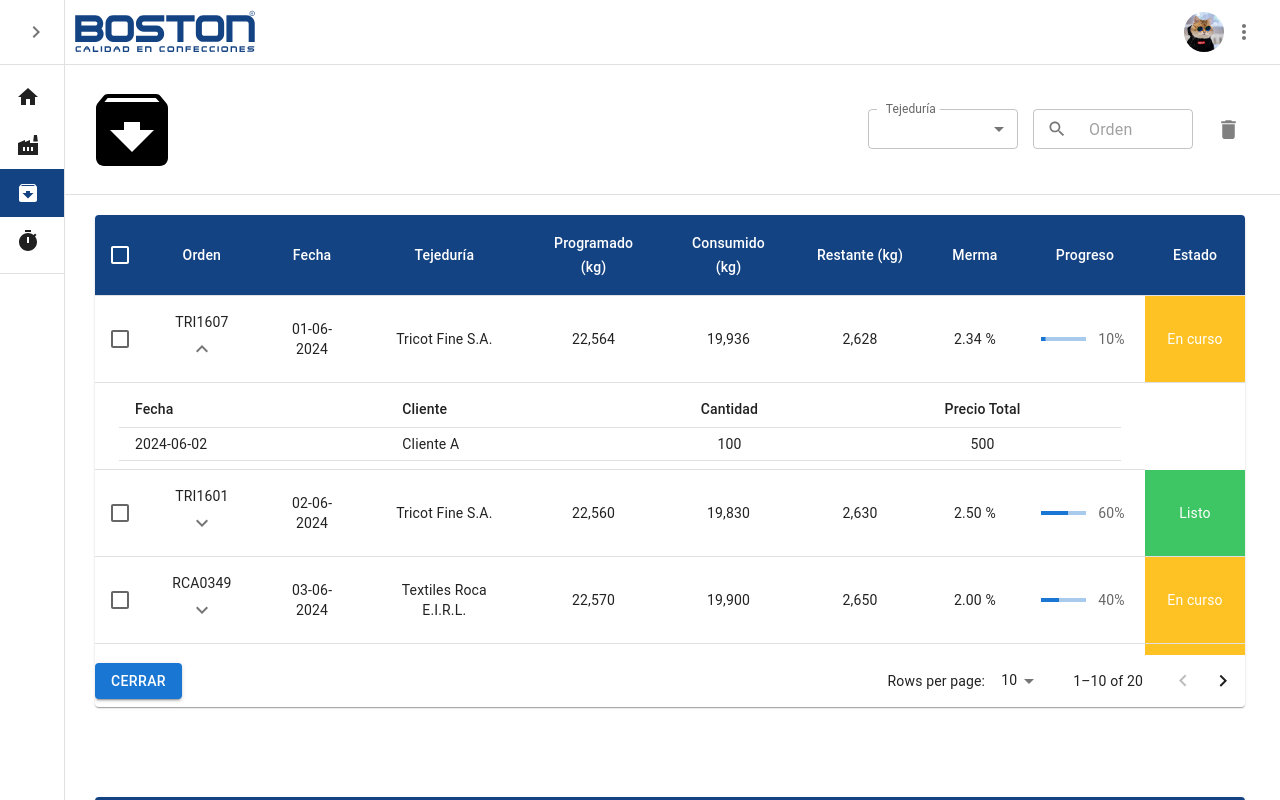
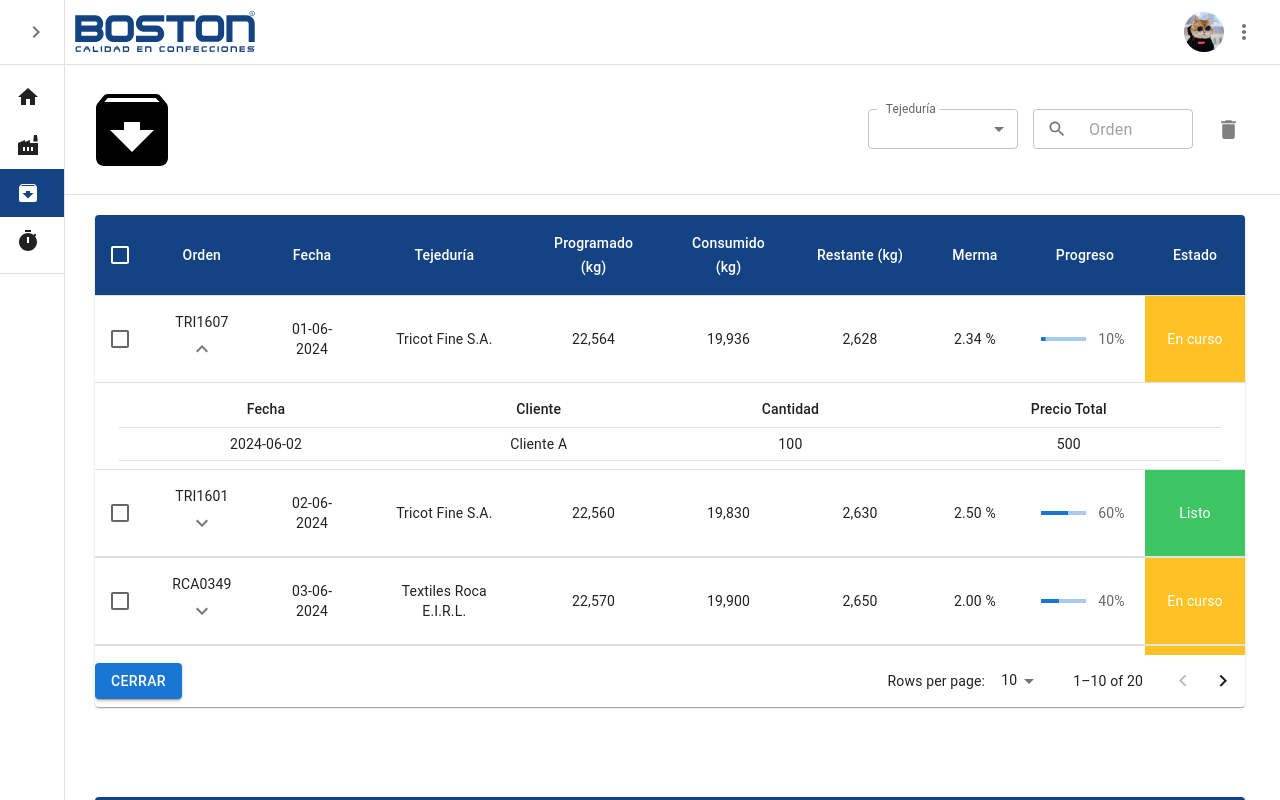
Before and after one commit to boston-sistemas/ERP-Frontend, a Next.js app: page /revision_stock in a window 1280 px wide. Both pictures are taken after a click on the button 201 px from the left and 349 px from the top of the page. Shown: the top 800 px of the page. Built offline with nearby package versions, Linux system fonts and the light colour scheme.

Commit message:
Tabla con transición suave

```diff
--- a/src/components/operaciones/modulo1/tablas/tabla_stock_pendiente.tsx
+++ b/src/components/operaciones/modulo1/tablas/tabla_stock_pendiente.tsx
@@ -39,6 +39,8 @@ const columns: readonly Column[] = [
   { id: 'progress', label: 'Progreso', minWidth: 120, align: 'center', format: (value: number) => `${value.toFixed(2)} %` },
   { id: 'state', label: 'Estado', minWidth: 100, align: 'center' },
 ];
+
+
 
 
 export default function Tabla_stock_pendiente() {
@@ -92,19 +94,15 @@ export default function Tabla_stock_pendiente() {
 
   const handleClick = (event: React.MouseEvent<unknown>, order: string) => {
     const newSelected = { ...selected, [order]: !selected[order] };
-    if (newSelected[order]) {
     setSelected(newSelected);
-    } else {
-      const remainingSelected = { ...newSelected };
-      delete remainingSelected[order];
-      setSelected(remainingSelected);
-    }
   };
-
 
   const handleToggleSubOrder = (event: React.MouseEvent<HTMLButtonElement, MouseEvent>, order: string) => {
   event.stopPropagation();
-    setOpenSubOrders(prev => ({ ...prev, [order]: !prev[order] }));
+  setOpenSubOrders(prev => ({
+    ...prev,
+    [order]: !prev[order] // Cambiar el valor directamente sin depender del estado anterior
+  }));
 };
 
   const getStateColor = (state: any) => {
@@ -179,7 +177,10 @@ export default function Tabla_stock_pendiente() {
                       <IconButton
                       aria-label="expand row"
                       size="small"
-                        onClick={(event) => handleToggleSubOrder(event, row.order)} // Pasar el evento al manejador
+                      onClick={(event) => {
+                        event.stopPropagation();
+                        handleToggleSubOrder(event, row.order);
+                      }}
                     >
                       {openSubOrders[row.order] ? <ExpandLessIcon /> : <ExpandMoreIcon />}
                     </IconButton>
@@ -204,16 +205,15 @@ export default function Tabla_stock_pendiente() {
                       {row.state}
                     </TableCell>
                   </TableRow>
-                  {openSubOrders[row.order] && (
                   <TableRow>
-                      <TableCell style={{ paddingBottom: 0, paddingTop: 0 }} colSpan={9}>
-                        <Collapse in={isRowExpanded}  unmountOnExit>
+                    <TableCell style={{ paddingBottom: 0, paddingTop: 0 }} colSpan={columns.length + 1}>
+                      <Collapse in={isRowExpanded} timeout="auto" unmountOnExit>
                         <Box margin={1}>
                           <Table size="small" aria-label="sub-orders">
                             <TableHead>
                               <TableRow>
-                                  <TableCell>Fecha</TableCell>
-                                  <TableCell>Cliente</TableCell>
+                                <TableCell align="center">Fecha</TableCell>
+                                <TableCell align="center">Cliente</TableCell>
                                 <TableCell align="center">Cantidad</TableCell>
                                 <TableCell align="center">Precio Total</TableCell>
                               </TableRow>
@@ -221,8 +221,8 @@ export default function Tabla_stock_pendiente() {
                             <TableBody>
                               {row.subOrders.map((subOrder, index) => (
                                 <TableRow key={index}>
-                                    <TableCell>{subOrder.date}</TableCell>
-                                    <TableCell>{subOrder.customer}</TableCell>
+                                  <TableCell align="center">{subOrder.date}</TableCell>
+                                  <TableCell align="center">{subOrder.customer}</TableCell>
                                   <TableCell align="center">{subOrder.amount}</TableCell>
                                   <TableCell align="center">{subOrder.totalPrice}</TableCell>
                                 </TableRow>
@@ -233,7 +233,6 @@ export default function Tabla_stock_pendiente() {
                       </Collapse>
                     </TableCell>
                   </TableRow>
-                  )}
                 </React.Fragment>
               );
             })}
```
Lines whose indentation alone changed are shown as unchanged.
